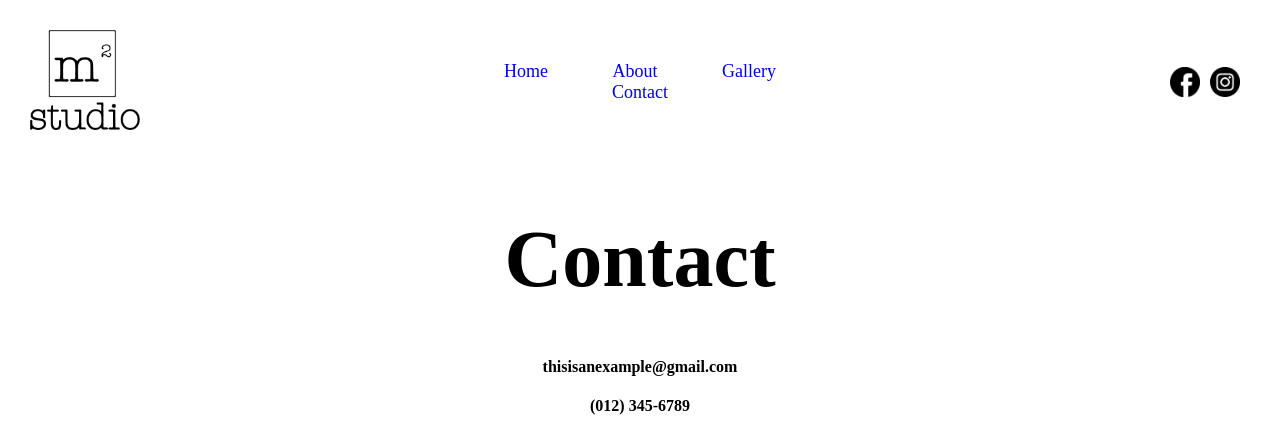
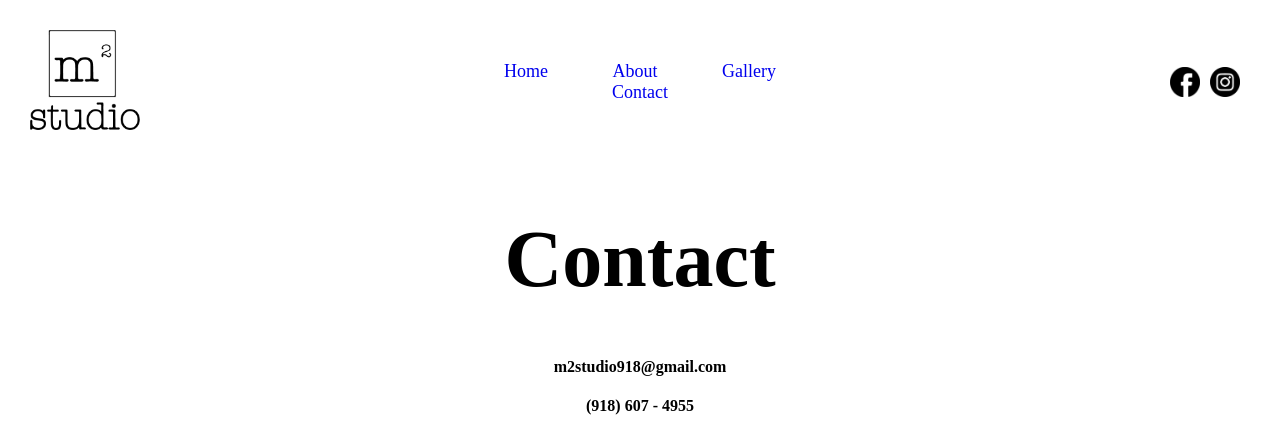
Before and after one commit to juliadelightly/bioSite, a plain HTML site: page contact.html in a window 1280 px wide. Shown: the top 434 px of the page. Drawn offline with Linux system fonts and the light colour scheme; a web font is replaced by a local one.

Commit message:
Update contact.html

```diff
--- a/contact.html
+++ b/contact.html
@@ -29,8 +29,8 @@
 		</div>
 		<div id="contact-content">
 			<h1>Contact</h1>
-			<h4>thisisanexample@gmail.com</h4>
-			<h4>(012) 345-6789</h4>
+			<h4>m2studio918@gmail.com</h4>
+			<h4>(918) 607 - 4955</h4>
 		<div id="contact-gallery">
 			<div id="item">
 			<figure><img src="images/ribbons.png" width="250" height="260" alt=""/>
```
